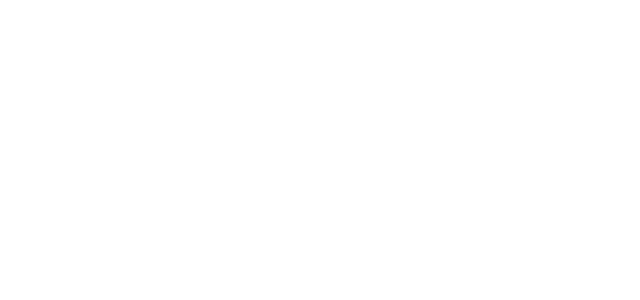
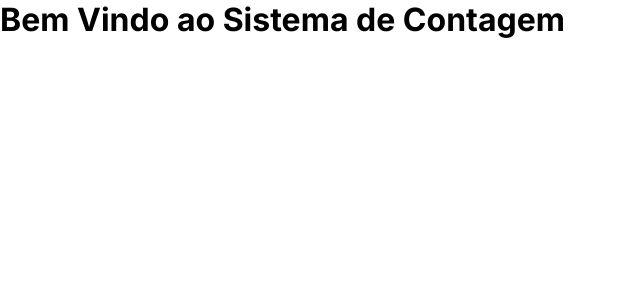
Before and after one commit to vitorkravs/evolutionsoft-challenge, a Next.js app: page / in a window 1280 px wide. Shown: the top 300 px of the page, without its empty margins (0-640 px from the left). Built offline with nearby package versions, Linux system fonts and the light colour scheme.

Commit message:
feat: adicionando componente Header na page, e enviando uma props

```diff
--- a/src/app/page.tsx
+++ b/src/app/page.tsx
@@ -1,3 +1,9 @@
+import Header from "@/components/Header/Header";
+
 export default function Home() {
-  return <></>;
+  return (
+    <>
+      <Header message="Bem Vindo ao Sistema de Contagem" />
+    </>
+  );
 }
```
